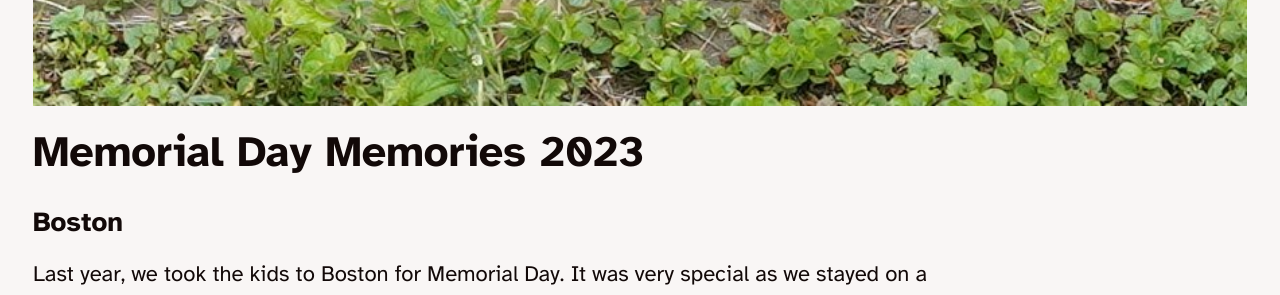
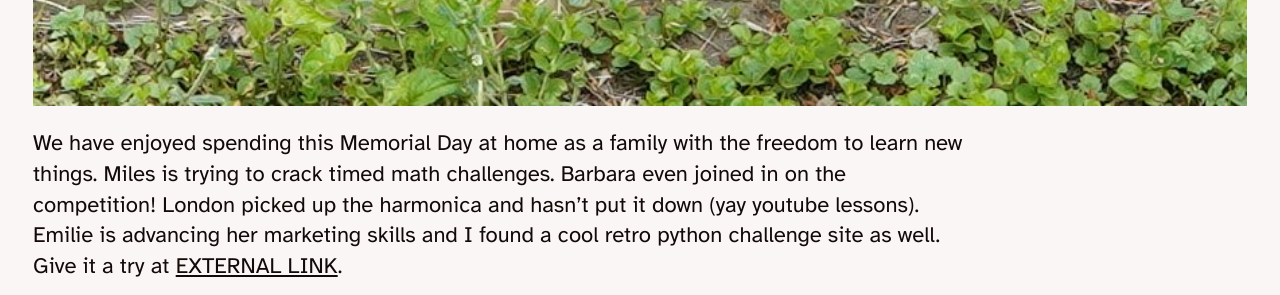
Before and after one commit to nebulae1/cosinestangent, an Astro site: page /blog/2024-memorial-day in a window 1280 px wide. Shown: the part 8500-8795 px from the top of the page. Built offline with nearby package versions, Linux system fonts and the light colour scheme; Astro itself is replaced by a stand-in of ours.

Commit message:
Wording update

```diff
--- a/src/pages/blog/2024-memorial-day.md
+++ b/src/pages/blog/2024-memorial-day.md
@@ -60,6 +60,8 @@
 
 <img src="/images/Holiday\DSC05120c2.JPG" class="image" alt="Calvin Munger tombstone"/>
 
+We have enjoyed spending this Memorial Day at home as a family with the freedom to learn new things. Miles is trying to crack timed math challenges. Barbara even joined in on the competition! London picked up the harmonica and hasn't put it down (yay youtube lessons). Emilie is advancing her marketing skills and I found a cool retro python challenge site as well. Give it a try at <a href="http://www.pythonchallenge.com/" target="_blank">EXTERNAL LINK</a>.
+
 ## Memorial Day Memories 2023
 
 ### Boston
```
